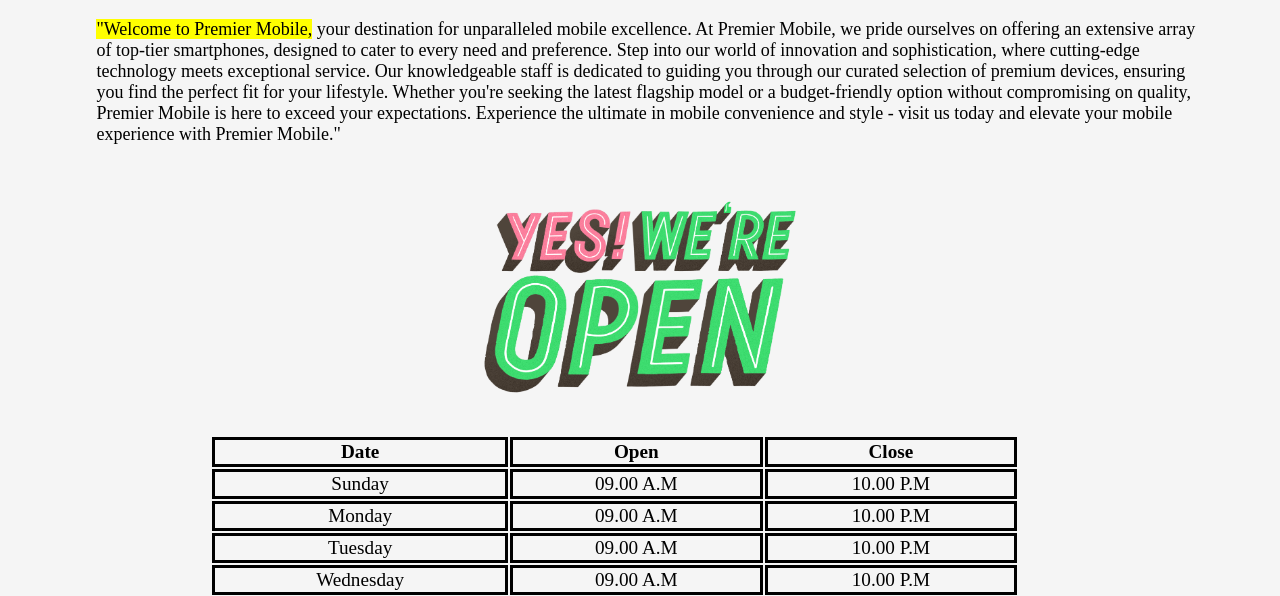
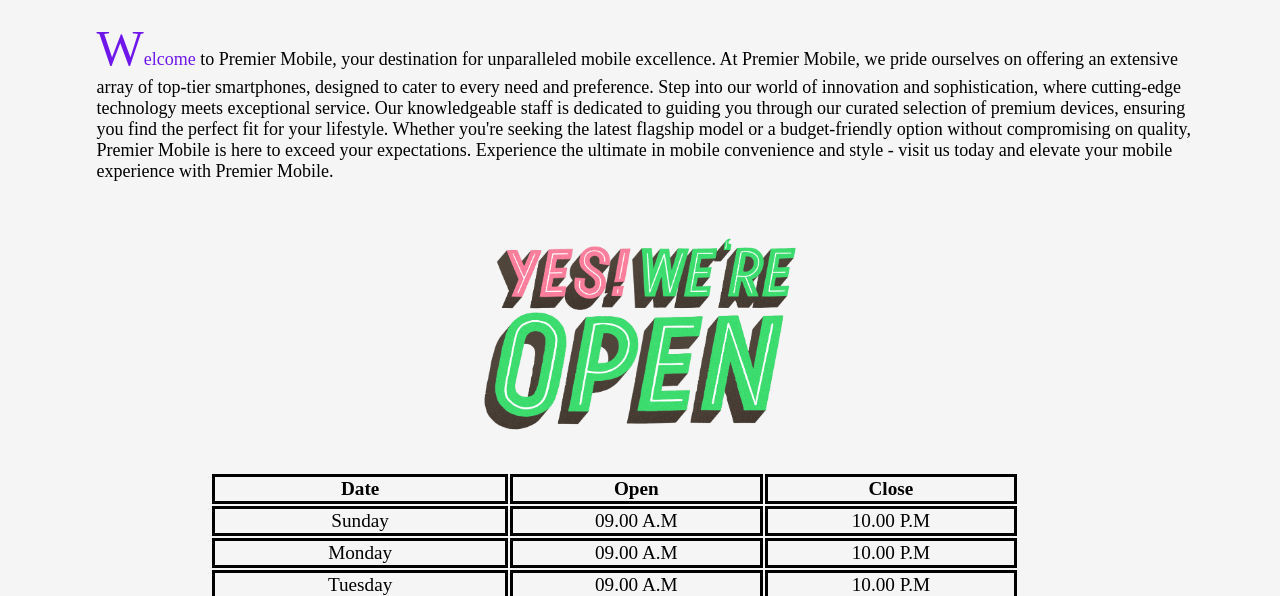
Before and after one commit to sandundil2002/Premier_Mobile, a plain HTML site: page index.html in a window 1280 px wide. Shown: the part 2204-2800 px from the top of the page. Drawn offline with Linux system fonts and the light colour scheme.

Commit message:
css-modified...

```diff
--- a/index.html
+++ b/index.html
@@ -7,8 +7,9 @@
     <link rel="stylesheet" href="style/home.css">
 </head>
 <body>
+    <div class="top-bar">
         <p class="main-title"> &emsp;
-        <b>Welcome to Premier Mobile </b> &emsp; &emsp; &emsp; &emsp; &emsp; &emsp;
+            <b>Welcome to Premier Mobile </b> &emsp; &emsp; &emsp; &emsp; &emsp;
             <h3 class="keys">
                 <a href="">Home</a> &ensp;
                 <a href="">Shop</a> &ensp;
@@ -16,7 +17,9 @@
                 <a href="">Contact</a> &ensp;
             </h3>
             </p>
+    </div>
 
+    <div>
         <h1 class="empty">.</h1>
 
         <img class="discount" src="assets/Apple-iPhone-15-Pro-lineup-color-lineup-230912_big.jpg.large.png">
@@ -34,12 +37,14 @@
 
         <h1 style="background-color:whitesmoke; color: white;">.</h1>
         <h1 style="background-color:darkgray; color: darkgray;">.</h1>
+    </div>
+
 
     <h1 class="sub-title">
         <u>New Products</u>
     </h1> <br>
 
-    <table>
+    <table class="item">
         <tr>
             <th>Iphone 15 pro</th>
             <th>Samsung galaxy S24-ultra</th>
@@ -64,7 +69,7 @@
         <u>Featured Products</u>
     </h1> <br>
 
-    <table>
+    <table class="item">
         <tr>
             <th>Google pixel 8 pro</th>
             <th>One Plus 12</th>
@@ -90,7 +95,7 @@
 
     <img class="logo" src="assets/premier logo.png">
 
-    <p class="paragraph"><mark>"Welcome to Premier Mobile,</mark> your destination for unparalleled mobile excellence. At
+    <p class="paragraph"> to Premier Mobile, your destination for unparalleled mobile excellence. At
         Premier Mobile, we pride ourselves
         on offering an extensive array of top-tier smartphones, designed to cater to every need and preference. Step into
         our
@@ -102,7 +107,7 @@
         quality,
         Premier Mobile is here to exceed your expectations. Experience the ultimate in mobile convenience and style - visit
         us
-        today and elevate your mobile experience with Premier Mobile."</p>
+        today and elevate your mobile experience with Premier Mobile.</p>
     <img class="open" src="assets/open.png">
 
     <table class="table">
--- a/style/home.css
+++ b/style/home.css
@@ -1,5 +1,9 @@
 body{
-    background-color:whitesmoke;
+    background-color: whitesmoke;
+}
+
+.top-bar {
+    position: sticky;
 }
 
 .main-title{
@@ -16,7 +20,7 @@
 
 .keys{
     text-align:right;
-     display: inline;
+    display: inline;
 }
 
 .empty{
@@ -56,6 +60,16 @@
     padding-left: 7%;
     padding-right: 6%;
     font-size: large;
+}
+
+.paragraph::before {
+    content: "Welcome";
+    color: #6F17EB;
+}
+
+.paragraph::first-letter {
+    font-size: 50px;
+    color: #6F17EB;
 }
 
 .open{
--- a/style/phone.css
+++ b/style/phone.css
@@ -1,7 +1,12 @@
 .title{
     text-align: center;
     font-size: xx-large;
-    background-color: whitesmoke;
+    background-color: cornflowerblue;
+        color: brown;
+    }
+
+    body {
+        background-color: darkgrey;
 }
 
 .video{
```
Also changed, not shown: pages/iphone15.html (+2 -0 lines). Lines whose indentation alone changed are shown as unchanged.
